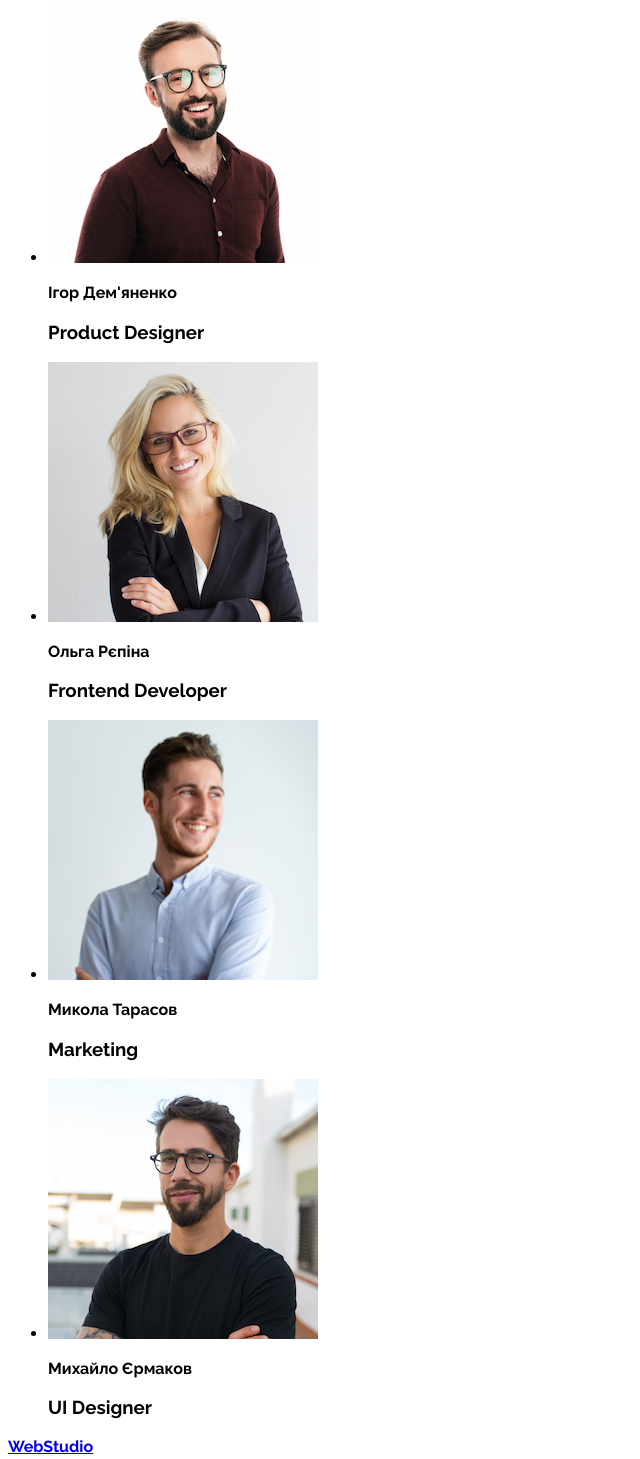
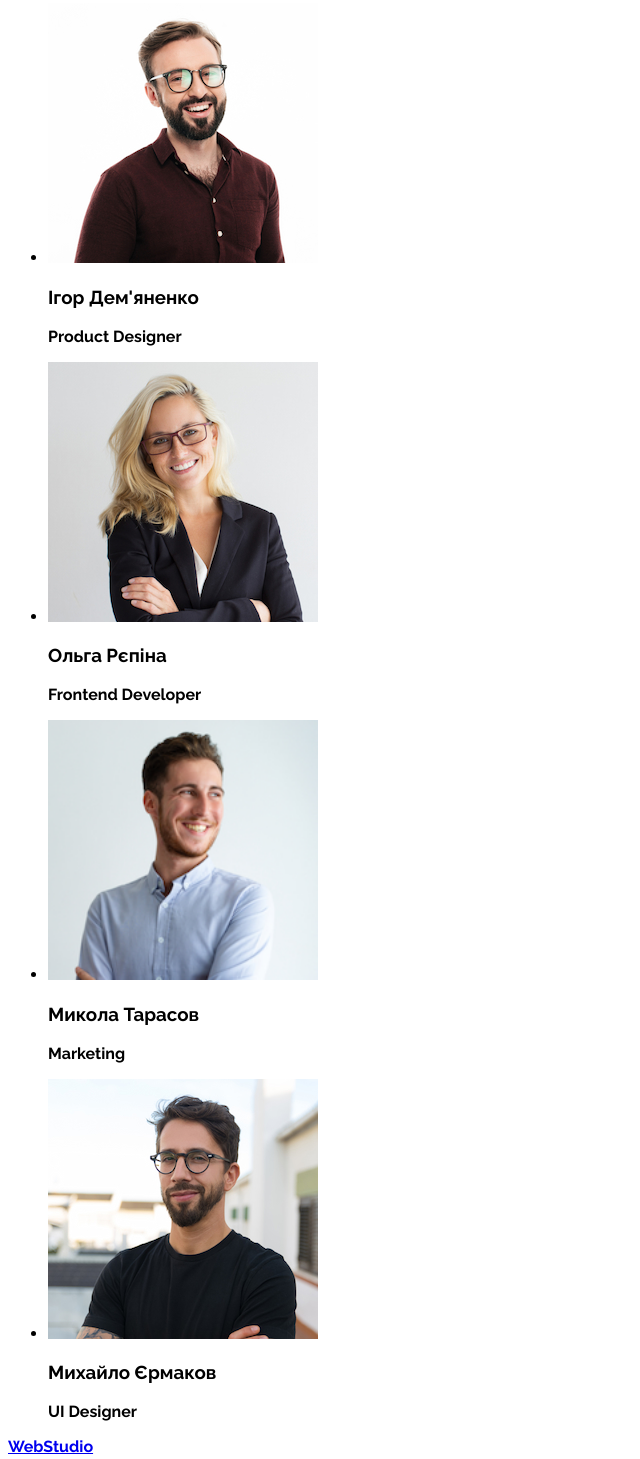
Before and after one commit to IrynaSunny/goit-markup-hw-01, a plain HTML site: page index.html in a window 1280 px wide. Shown: the part 1586-3045 px from the top of the page, without its empty margins (0-640 px from the left). Drawn offline with Linux system fonts and the light colour scheme.

Commit message:
switched h3 to p

```diff
--- a/index.html
+++ b/index.html
@@ -118,8 +118,8 @@
               alt="product-designer"
             />
 
-            <p>Ігор Дем'яненко</p>
-            <h3 lang="en">Product Designer</h3>
+            <h3>Ігор Дем'яненко</h3>
+            <p lang="en">Product Designer</p>
           </li>
 
           <li>
@@ -129,8 +129,8 @@
               src="images/Frontent Developer Squoosh.jpg"
               alt="frontent-developer"
             />
-            <p>Ольга Рєпіна</p>
-            <h3 lang="en">Frontend Developer</h3>
+            <h3>Ольга Рєпіна</h3>
+            <p lang="en">Frontend Developer</p>
           </li>
 
           <li>
@@ -140,8 +140,8 @@
               src="images/marketing-squoosh.jpg"
               alt="marketing"
             />
-            <p>Микола Тарасов</p>
-            <h3 lang="en">Marketing</h3>
+            <h3>Микола Тарасов</h3>
+            <p lang="en">Marketing</p>
           </li>
 
           <li>
@@ -152,8 +152,8 @@
               alt="UI Designer"
             />
 
-            <p>Михайло Єрмаков</p>
-            <h3 lang="en">UI Designer</h3>
+            <h3>Михайло Єрмаков</h3>
+            <p lang="en">UI Designer</p>
           </li>
         </ul>
       </section>
```
